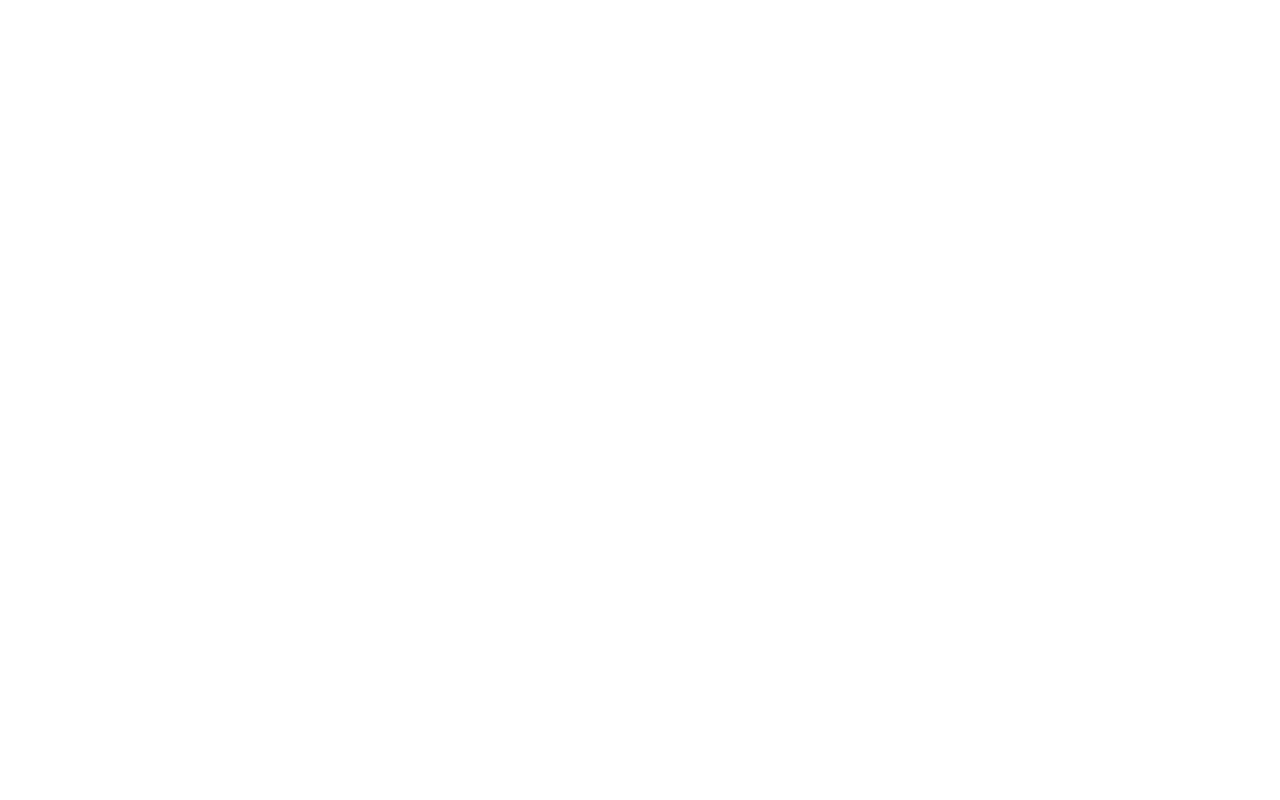
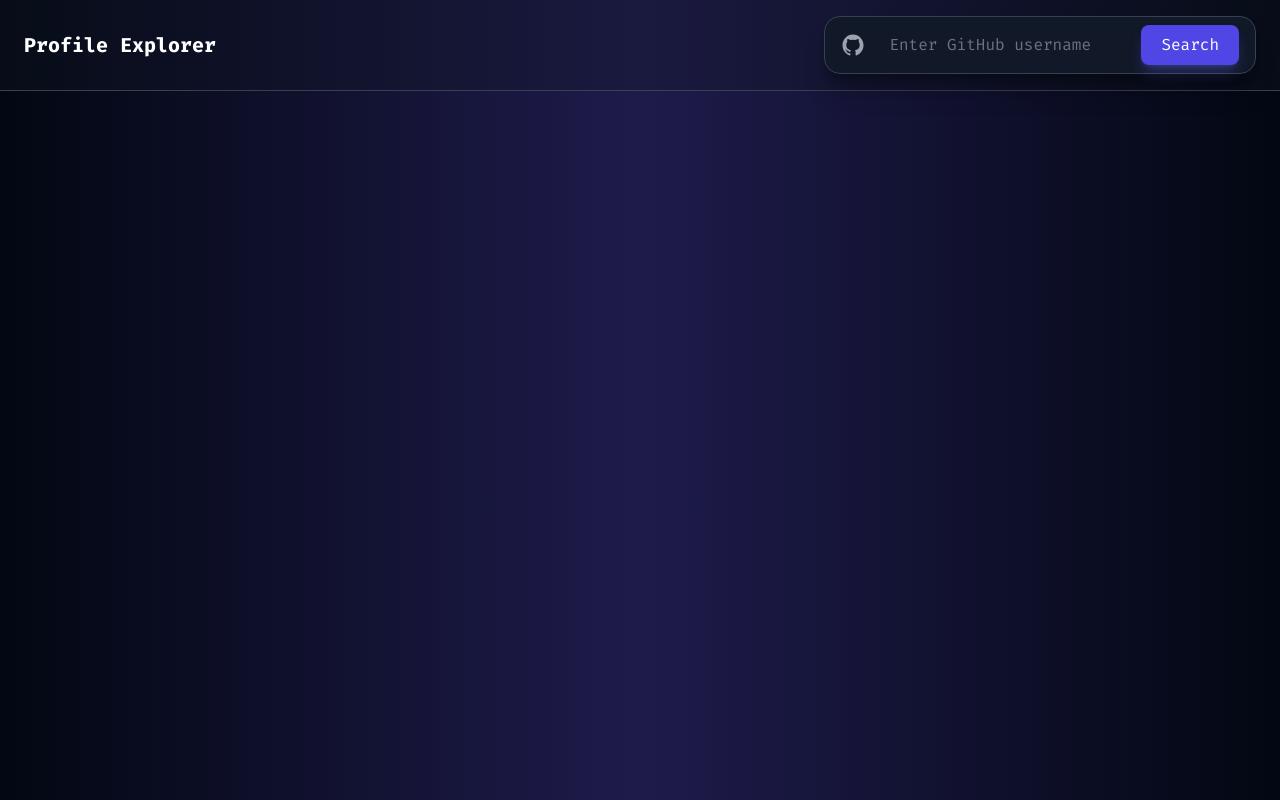
Before and after one commit to shahrampk/Profile-Explore, a website: page public/index.html in a window 1280 px wide. Drawn offline with Linux system fonts and the light colour scheme.

Commit message:
header added

```diff
--- a/public/index.html
+++ b/public/index.html
@@ -5,12 +5,43 @@
     <meta charset="UTF-8">
     <meta name="viewport" content="width=device-width, initial-scale=1.0">
     <title>Profile Explorer</title>
+    <link rel="shortcut icon" href="../public/assets/favicon.svg" type="image/x-icon">
     <link rel="stylesheet" href="../public/style.css">
-    <link rel="shortcut icon" href="../public/assets/favicon.svg" type="image/x-icon">
+    <!-- Google Font -->
+    <link rel="preconnect" href="https://fonts.googleapis.com">
+    <link rel="preconnect" href="https://fonts.gstatic.com" crossorigin>
+    <link href="https://fonts.googleapis.com/css2?family=Fira+Code:wght@300..700&display=swap" rel="stylesheet">
 </head>
 
-<body>
+<body class="bg-gradient-to-r from-gray-950 text-white via-indigo-950 to-gray-950 font-fira-code">
+    <div class="flex flex-col gap-10 min-h-screen">
+        <header id="header" class="bg-gray-900/30 border-b border-gray-700 px-6 py-4">
+            <nav class="flex items-center justify-between">
+                <h1 class="font-bold text-xl">Profile Explorer</h1>
+                <search id="search-bar"
+                    class="flex items-center gap-3 bg-gray-900 px-4 py-2 rounded-2xl
+                     shadow-xl shadow-black/30 border border-gray-700 transition-all duration-300 hover:drop-shadow-sm hover:shadow-indigo-700/20">
+                    <!-- GitHub Icon -->
+                    <svg xmlns="http://www.w3.org/2000/svg" fill="#9ca3af" viewBox="0 0 512 512"
+                        class="w-6 h-6 flex-shrink-0">
+                        <path
+                            d="M256 32C132.3 32 32 134.9 32 261.7c0 101.5 64.2 187.5 153.2 217.9a17.56 17.56 0 003.8.4c8.3 0 11.5-6.1 11.5-11.4 0-5.5-.2-19.9-.3-39.1a102.4 102.4 0 01-22.6 2.7c-43.1 0-52.9-33.5-52.9-33.5-10.2-26.5-24.9-33.6-24.9-33.6-19.5-13.7-.1-14.1 1.4-14.1h.1c22.5 2 34.3 23.8 34.3 23.8 11.2 19.6 26.2 25.1 39.6 25.1a63 63 0 0025.6-6c2-14.8 7.8-24.9 14.2-30.7-49.7-5.8-102-25.5-102-113.5 0-25.1 8.7-45.6 23-61.6-2.3-5.8-10-29.2 2.2-60.8a18.64 18.64 0 015-.5c8.1 0 26.4 3.1 56.6 24.1a208.21 208.21 0 01112.2 0c30.2-21 48.5-24.1 56.6-24.1a18.64 18.64 0 015 .5c12.2 31.6 4.5 55 2.2 60.8 14.3 16.1 23 36.6 23 61.6 0 88.2-52.4 107.6-102.3 113.3 8 7.1 15.2 21.1 15.2 42.5 0 30.7-.3 55.5-.3 63 0 5.4 3.1 11.5 11.4 11.5a19.35 19.35 0 004-.4C415.9 449.2 480 363.1 480 261.7 480 134.9 379.7 32 256 32z" />
+                    </svg>
 
+                    <!-- Input -->
+                    <input type="text" placeholder="Enter GitHub username"
+                        class="flex-1 px-3 py-2 bg-transparent text-gray-200 placeholder-gray-500 focus:outline-none rounded-lg" />
+
+                    <!-- Button -->
+                    <button
+                        class="bg-indigo-600 hover:bg-indigo-700 active:scale-95 transition-transform duration-200 px-5 py-2 rounded-lg shadow-lg shadow-indigo-500/30">
+                        Search
+                    </button>
+                </search>
+            </nav>
+        </header>
+
+    </div>
 </body>
 
 </html>
```
